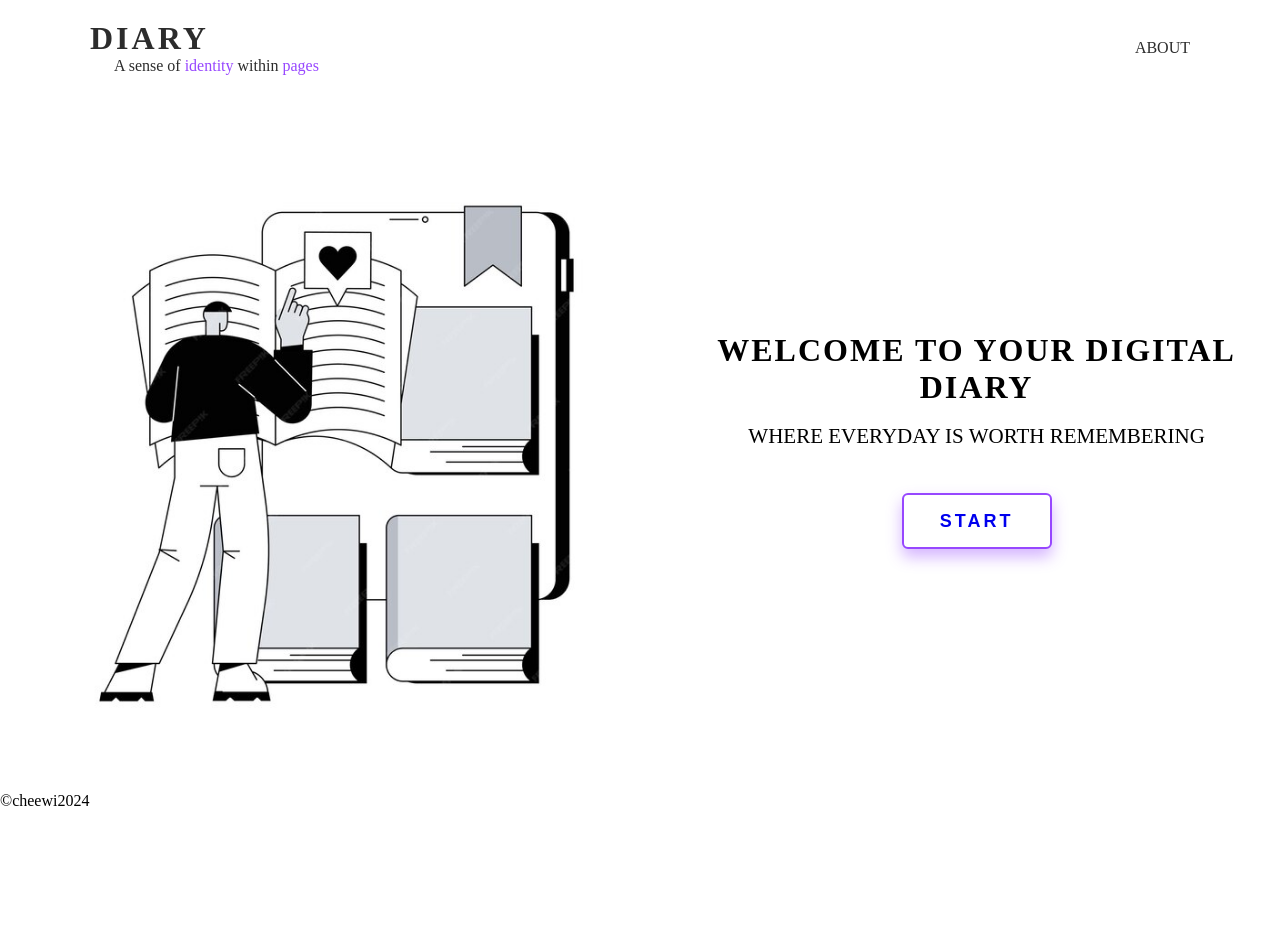
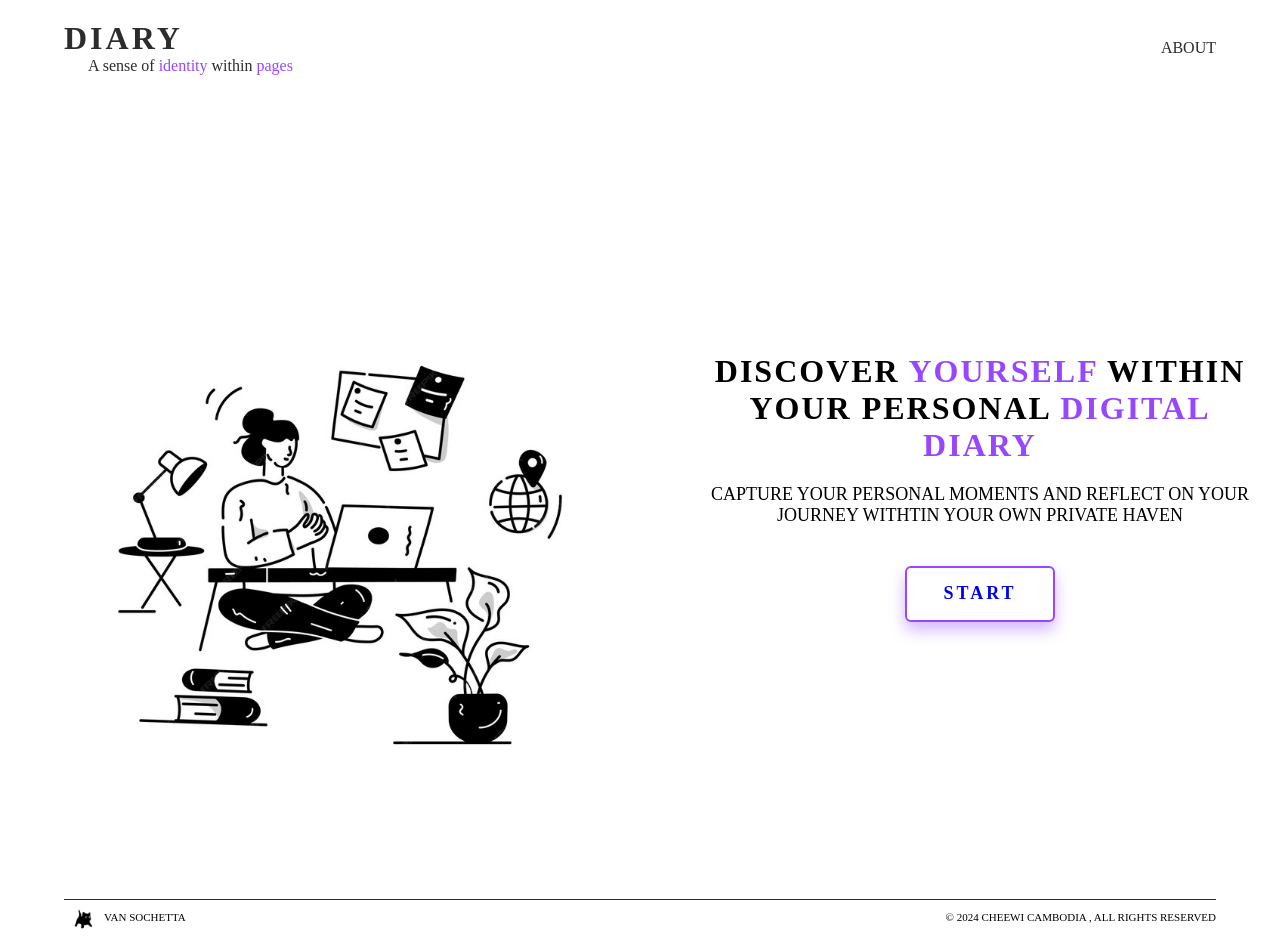
Before and after one commit to cheewi/Web-Diary, a plain HTML site: page index.html in a window 1280 px wide. Before the commit the page ends 810 px from the top, so only its background shows below. Drawn offline with Linux system fonts and the light colour scheme; a web font is replaced by a local one.

Commit message:
Add : Added the contents of the landing page

```diff
--- a/component/navBar.js
+++ b/component/navBar.js
@@ -7,7 +7,7 @@ class NavBar extends HTMLElement {
         this.innerHTML = `
             <nav class="nav-container">
                 <div class="nav-inner-container">
-                    <div class="left-container">
+                    <div class="nav-left-container">
                         <div class="logo-container">
                             <h2 class="logo-heading">DIARY</h2>
                             <p class="logo-sub-heading">
@@ -18,7 +18,7 @@ class NavBar extends HTMLElement {
                             </p>
                         </div>
                     </div>
-                    <div class="right-container">
+                    <div class="nav-right-container">
                         <a href="#" class="about">ABOUT</a>
                     </div>
                 </div>
--- a/index.html
+++ b/index.html
@@ -7,24 +7,31 @@
     <link rel="stylesheet" href="./src/style/font-family.css">
     <script src="./component/navBar.js" defer></script>
     <link rel="stylesheet" href="./src/style/index.css">
+    <link rel="stylesheet" href="./src/style/footer.css">
 </head>
 <body>
+   <div class="container">
+         <!-- NAV BAR SECTION -->
         <nav-bar></nav-bar>
 
+        <!-- HERO SECTION -->
         <section class="hero-container">
                 <div  class="hero-inner-container">
                     <div class="img-container">
                         <div class="img-inner-container">
-                    <img src="./asset/landing-page/web-diary-bookmark.jpg" alt="girl reading">
+                            <img src="./asset/landing-page/girl-working-on-laptop.jpg" alt="girl reading">
                         </div>
                     </div>
                     <div class="detail-container">
                         <div class="detail-inner-container">
                             <h2 class="detail-heading">
-                        WELCOME TO YOUR DIGITAL DIARY
+                                DISCOVER
+                                <span class="heading-purple">YOURSELF</span>
+                                WITHIN YOUR PERSONAL
+                                <span class="heading-purple">DIGITAL DIARY </span>
                             </h2>
                             <p class="detail-sub-heading">
-                        WHERE EVERYDAY IS WORTH REMEMBERING
+                                CAPTURE YOUR PERSONAL MOMENTS AND REFLECT ON YOUR JOURNEY WITHTIN YOUR OWN PRIVATE HAVEN
                             </p>
                         </div>
                         <div class="button-container">
@@ -36,8 +43,25 @@
             </div>
         </section>
 
-   <footer>
-        ©cheewi2024
+        <!-- FOOTER SECTION -->
+        <footer class="footer-container">
+            <div class="footer-inner-container">
+                <div class="footer-left-container">
+                    <div class="footer-img-container">
+                        <img src="./asset/footer/black-cat-jumppng.png" alt="cat jumping" class="footer-icon">
+                    </div>
+                    <p class="footer-name">
+                        VAN SOCHETTA
+                    </p>
+                </div>
+                <div class="footer-right-container">
+                    <p class="footer-copyright">
+                        © 2024 CHEEWI CAMBODIA , ALL RIGHTS RESERVED
+                    </p>
+                </div>
+            </div>
         </footer>
+   </div>
+
 </body>
 </html>
--- /dev/null
+++ b/src/style/footer.css
@@ -0,0 +1,51 @@
+.footer-container {
+    display: flex;
+    justify-content: center;
+}
+
+.footer-inner-container {
+    display: flex;
+    justify-content: space-between;
+    gap: 12px;
+    width: 90%;
+    border-top: 1px solid #2c2c2c;
+}
+
+.footer-icon {
+    width: 100%;
+    height: 100%;
+}
+
+.footer-left-container {
+    display: flex;
+}
+
+.footer-name {
+    font-family: Montserrat;
+    margin: 0;
+    margin-top: 11px;
+    margin-bottom: 11px;
+    text-wrap: nowrap;
+}
+
+.footer-copyright {
+    font-family: Montserrat;
+    text-align: right;
+}
+
+.footer-name {
+    font-size: 11px;
+}
+.footer-copyright {
+    font-size: 11px;
+}
+.footer-img-container {
+    width: 40px;
+    height: 40px;
+}
+
+@media (min-width : 391px) and (max-width : 1024px) {
+    .footer-container {
+        margin-top: 90px;
+    }
+}
--- a/src/style/index.css
+++ b/src/style/index.css
@@ -5,13 +5,25 @@ body {
     padding: 0;
 }
 
-a:hover, a:active {
+
+/* HERO SECTION */
+
+.container {
+    display: flex;
+    flex-direction: column;
+    height: 100vh;
+}
+
+.start-link {
+    text-decoration: none;
+}
+
+.start-link:hover, .start-link:active {
     color: white;
 }
 
-/* HERO SECTION */
-
 .start-button {
+    font-family: Montserrat;
     border-radius: 6px;
     border: 2px solid #9747FF;
     color: #9747FF;
@@ -25,20 +37,15 @@ a:hover, a:active {
 .start-button:hover {
     background-color: #9370DB;
     color: white;
-    box-shadow: 0 15px 25px rgba(151, 71, 255, 0.6);
+    box-shadow: 0 15px 25px rgba(151, 71, 255, 0.5);
     transform: translateY(-3px);
 }
 
 .start-button:active {
     color: white;
-    background-color: #5b2a8a;
+    background-color: #693996;
     box-shadow: 0 5px 10px rgba(151, 71, 255, 0.4);
     transform: translateY(1px);
-}
-
-.img-container {
-    display: flex;
-    justify-content: center;
 }
 
 .img-inner-container > img {
@@ -48,47 +55,50 @@ a:hover, a:active {
 
 .detail-container {
     text-align: center;
-    margin-right: 12px;
-    margin-left: 12px;
 }
 
 .detail-heading {
     font-family: RaleWay;
-    margin: 0;
     letter-spacing: 2px;
 }
 
 .detail-sub-heading {
     font-family: Montserrat;
-    margin: 0;
 }
+
+.hero-container {
+    display: flex;
+    justify-content: center;
+    margin-top: 40px;
+    flex-grow: 1;
+}
+
 .hero-inner-container {
     display: flex;
 }
-.hero-container {
-   display: flex;
-   justify-content: center;
-   margin-top: 40px;
+
+.heading-purple {
+    color: #9747FF;
 }
 
-.start-link {
-    text-decoration: none;
+.detail-container {
+    margin-left: auto;
+    margin-right: auto;
 }
+
 
 @media (max-width : 390px) {
     .img-inner-container {
-        max-width: 320px;
-        max-height: 320px;
-        min-height: 240px;
-        min-width: 240px;
+        max-width: 380px;
+        max-height: 380px;
     }
     .detail-heading {
         font-size: 23px;
-        margin-bottom: 12px;
+        margin: 16px;
     }
     .detail-sub-heading {
         font-size: 14px;
-        margin-bottom: 12px;
+        margin: 16px;
     }
     .start-button {
         width: 100px;
@@ -96,11 +106,12 @@ a:hover, a:active {
         letter-spacing: 2px;
         font-size: 14px;
     }
-    .button-container {
-        margin: 16px;
-    }
     .hero-inner-container {
         flex-direction: column;
+    }
+    .img-inner-container {
+        margin-left: 5px;
+        margin-right: 5px;
     }
 }
 
@@ -108,39 +119,46 @@ a:hover, a:active {
     .img-inner-container {
         max-width: 720px;
         max-height: 720px;
-        min-height: 320px;
-        min-width: 320px;
     }
     .detail-heading {
         font-size: 29px;
-        margin-bottom: 18px;
+        margin: 20px;
     }
     .detail-sub-heading {
-        font-size: 18px;
-        margin-bottom: 18px;
+        font-size: 16px;
+        margin: 20px;
     }
     .start-button {
-        width: 120px;
-        height: 48px;
+        width: 130px;
+        height: 50px;
         letter-spacing: 3px;
         font-size: 16px;
     }
     .button-container {
-        margin: 24px;
+        margin: 18px;
     }
     .hero-inner-container {
         flex-direction: column;
     }
+    .detail-container {
+        max-width: 640px;
+    }
 }
 
 @media (min-width : 1025px) {
+    .img-inner-container {
+        min-width: 680px;
+        min-height: 680px;
+        max-width: 800px;
+        max-width: 800px;
+    }
     .detail-heading {
         font-size: 32px;
-        margin-bottom: 18px;
+        margin: 20px;
     }
     .detail-sub-heading {
-        font-size: 21px;
-        margin-bottom: 18px;
+        font-size: 18px;
+        margin: 20px;
     }
     .start-button {
         width: 150px;
@@ -149,7 +167,7 @@ a:hover, a:active {
         font-size: 18px;
     }
     .button-container {
-        margin: 26px;
+        margin: 20px;
     }
     .hero-inner-container {
         flex-direction: row;
@@ -158,5 +176,12 @@ a:hover, a:active {
         display: flex;
         flex-direction: column;
         justify-content: center;
+        max-width: 660px;
+    }
+    .img-inner-container {
+        margin-top: 140px;
+    }
+    .hero-container {
+        margin-top: 0;
     }
 }
--- a/src/style/nav-bar.css
+++ b/src/style/nav-bar.css
@@ -30,7 +30,7 @@
     color: #2C2C2C;
 }
 
-.right-container {
+.nav-right-container {
     display: flex;
     flex-direction: column;
     justify-content: center;
@@ -50,6 +50,13 @@
     color: #9747FF;
 }
 
+.nav-inner-container {
+    margin: 0;
+    width: 90%;
+}
+
+/* RESPONSIVE FOR MOBILE */
+
 @media (max-width : 390px) {
     .nav-container {
         margin-top: 10px;
@@ -65,12 +72,9 @@
     .about {
     font-size: 11px;
     }
-    .nav-inner-container {
-        margin-left: 20px;
-        margin-right: 20px;
-    }
 }
 
+/* RESPONSIVE FOR TABLET */
 @media (min-width : 391px) and (max-width : 1024px) {
     .nav-container {
         margin-top: 20px;
@@ -85,12 +89,9 @@
     .about {
         font-size: 14px;
     }
-    .nav-inner-container {
-        margin-left: 40px;
-        margin-right: 40px;
-    }
 }
 
+/* RESPONSIVE FOR LAPTOP-DESKTOP */
 @media (min-width : 1025px) {
     .nav-container {
         margin-top: 20px;
@@ -105,8 +106,4 @@
     .about {
         font-size: 16px;
     }
-    .nav-inner-container {
-        margin-left: 90px;
-        margin-right: 90px;
-    }
 }
```
Also changed, not shown: asset/footer/black-cat-jumppng.png (added), asset/landing-page/girl-analytics-web.jpg (added), asset/landing-page/girl-reading.png (deleted), asset/landing-page/girl-working-on-laptop.jpg (added), asset/landing-page/web-diary-bookmark.jpg (deleted), asset/landing-page/work-notetaking.jpg (deleted). Lines whose indentation alone changed are shown as unchanged.
